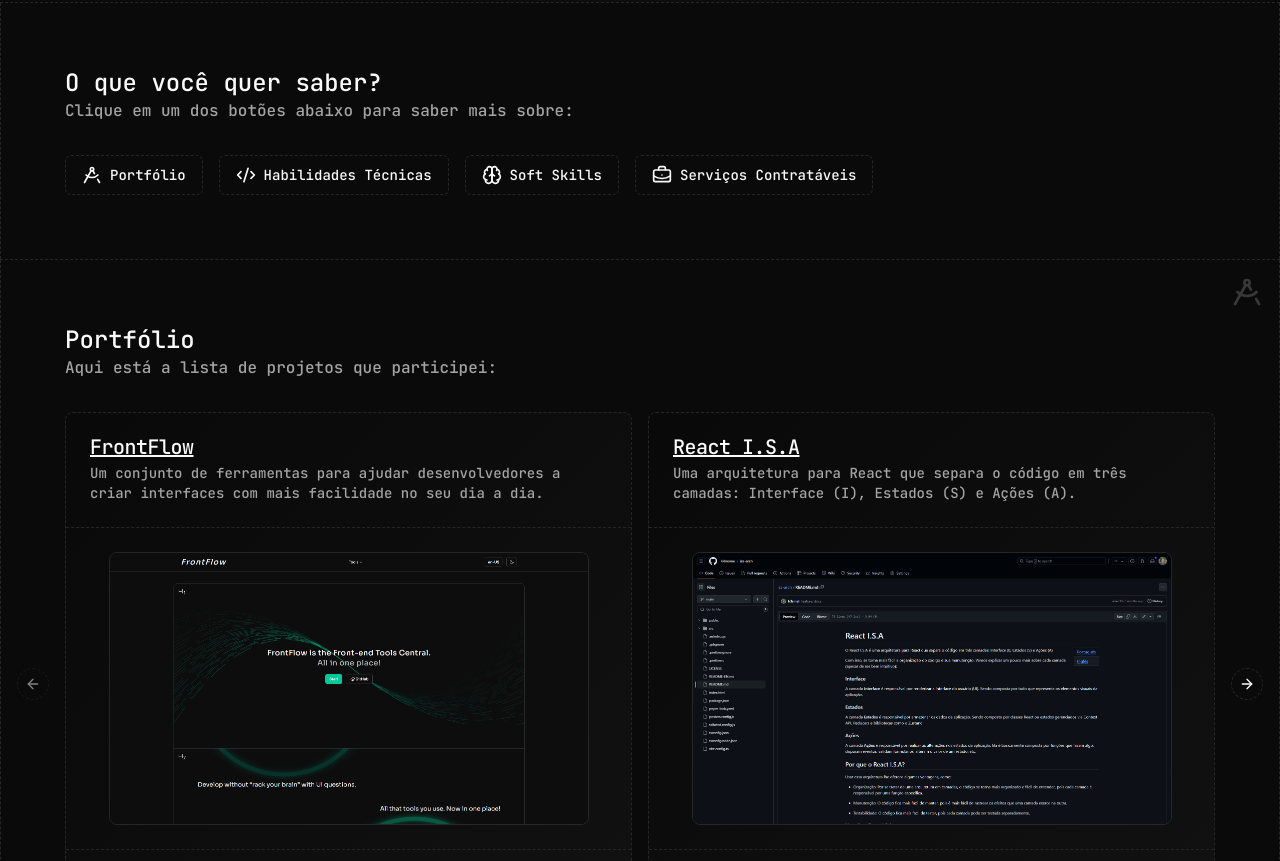
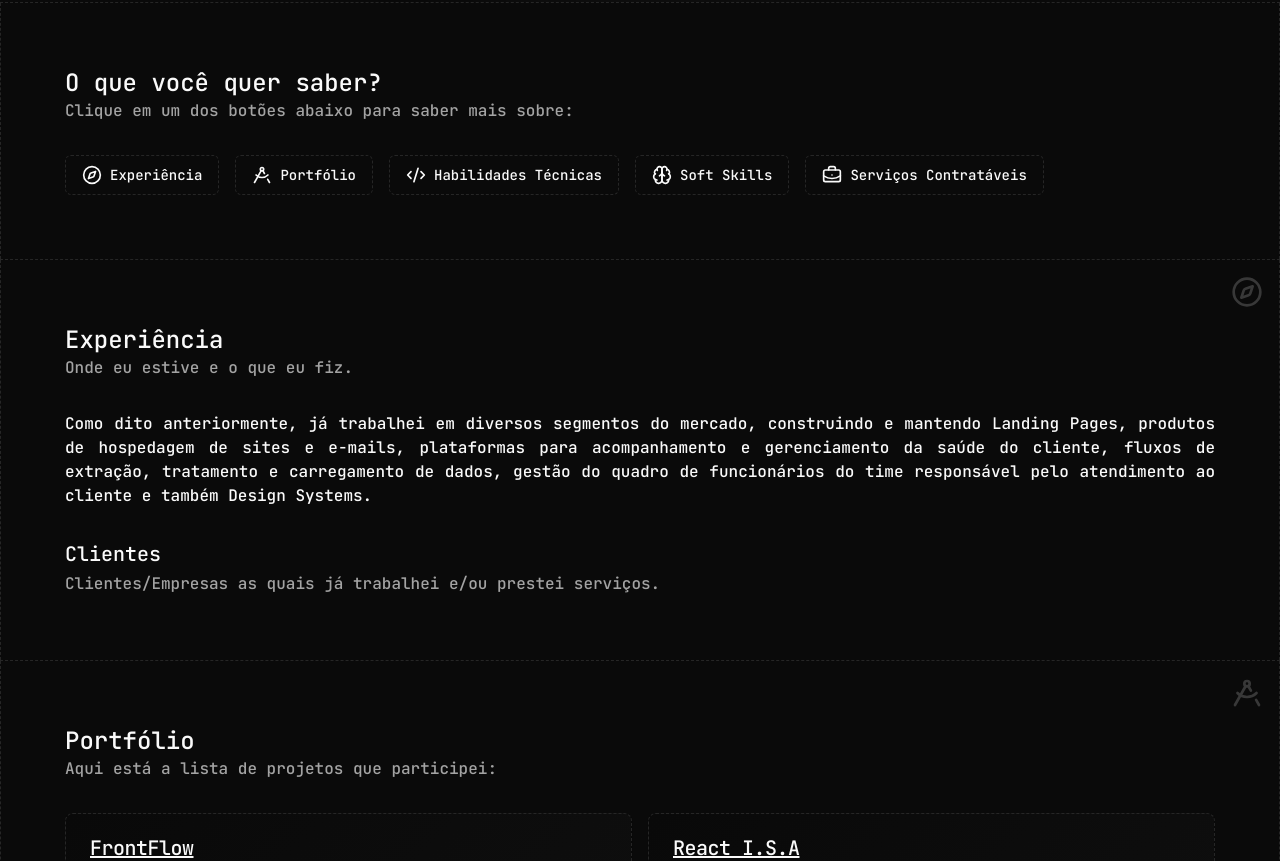
Before and after one commit to h3rmel/portfolio, a Next.js app: page / in a window 1280 px wide. Shown: the part 797-1658 px from the top of the page. Built offline with nearby package versions, Linux system fonts and the light colour scheme.

Commit message:
feat: experience section in progress

```diff
--- a/src/app/page.tsx
+++ b/src/app/page.tsx
@@ -4,7 +4,15 @@
 
 import { useRef } from 'react';
 
-import { AboutMe, ContractableServices, HardSkills, Portfolio, SectionSelector, SoftSkills } from '@/sections';
+import {
+  AboutMe,
+  ContractableServices,
+  Experience,
+  HardSkills,
+  Portfolio,
+  SectionSelector,
+  SoftSkills,
+} from '@/sections';
 import { Footer, Navbar } from '@/ui/components/layout';
 
 // #endregion
@@ -17,6 +25,7 @@ import { Footer, Navbar } from '@/ui/components/layout';
  */
 export default function Page(): JSX.Element {
   // Refs
+  const experienceRef = useRef(null);
   const portfolioRef = useRef(null);
   const hardSkillsRef = useRef(null);
   const softSkillsRef = useRef(null);
@@ -26,6 +35,7 @@ export default function Page(): JSX.Element {
     <>
       <Navbar
         refs={{
+          experienceRef,
           portfolioRef,
           hardSkillsRef,
           softSkillsRef,
@@ -36,12 +46,14 @@ export default function Page(): JSX.Element {
         <AboutMe />
         <SectionSelector
           refs={{
+            experienceRef,
             portfolioRef,
             hardSkillsRef,
             softSkillsRef,
             contractableServicesRef,
           }}
         />
+        <Experience ref={experienceRef} />
         <Portfolio ref={portfolioRef} />
         <HardSkills ref={hardSkillsRef} />
         <SoftSkills ref={softSkillsRef} />
--- a/src/sections/about-me/language.ts
+++ b/src/sections/about-me/language.ts
@@ -5,8 +5,8 @@ export const ABOUT_ME_LANGUAGES: LanguageList = {
   },
   description: {
     'pt-BR':
-      'Desenvolvedor com 3 anos de experiência trabalhando em segmentos como gestão empresarial, hospedagem de sites e e-mails, fluxos de E[T]L e sucesso do cliente. Almejo me tornar especialista para colaborar operacionalmente e taticamente em projetos de grande escala que impactam positivamente a vida das pessoas.',
+      'Desenvolvedor com três anos de experiência trabalhando em segmentos como gestão empresarial, hospedagem de sites e e-mails, fluxos de E[T]L e sucesso do cliente. Almejando me tornar futuramente líder técnico, colaborando operacionalmente e taticamente em projetos que possam facilitar a vida das pessoas.',
     'en-US':
-      "Developer with 3 years of experience working in segments like business management, websites and e-mails hosting, E[T]L flows and customer success. I aim to become a specialist to collaborate operationally and tactically on large-scale projects that positively impact people's lives.",
+      "Developer with three years of experience working in segments such as business management, website and email hosting, E[T]L flows and customer success. Aiming to become a technical leader in the future, collaborating operationally and tactically on projects that can make people's lives easier.",
   },
 };
--- /dev/null
+++ b/src/sections/experience/index.tsx
@@ -0,0 +1,36 @@
+// #region Imports
+
+import { ComponentPropsWithoutRef, forwardRef } from 'react';
+
+import { Compass } from 'lucide-react';
+
+import { useLanguage } from '@/ui/components/language';
+import { Section } from '@/ui/components/layout';
+
+import { EXPERIENCE_LANGUAGES } from './language';
+
+// #endregion
+
+interface ExperienceProps extends ComponentPropsWithoutRef<'section'> {}
+
+export const Experience = forwardRef<HTMLElement, ExperienceProps>(function RenderPortfolio(props, ref): JSX.Element {
+  const { translate } = useLanguage();
+
+  return (
+    <Section {...props} ref={ref}>
+      {/* Content */}
+      <Compass className="absolute right-4 top-4 h-6 w-6 text-muted-foreground opacity-30 duration-300 hover:opacity-100 sm:h-8 sm:w-8" />
+      {/* Header */}
+      <hgroup className="flex flex-col">
+        <h2 className="text-2xl">{translate('experience', EXPERIENCE_LANGUAGES)}</h2>
+        <p className="text-muted-foreground">{translate('experience-desc', EXPERIENCE_LANGUAGES)}</p>
+      </hgroup>
+      <p className="text-justify">{translate('experience-content', EXPERIENCE_LANGUAGES)}</p>
+      {/* Second Header */}
+      <hgroup className="flex flex-col gap-1">
+        <h3 className="text-xl">{translate('clients', EXPERIENCE_LANGUAGES)}</h3>
+        <p className="text-muted-foreground">{translate('clients-desc', EXPERIENCE_LANGUAGES)}</p>
+      </hgroup>
+    </Section>
+  );
+});
--- /dev/null
+++ b/src/sections/experience/language.ts
@@ -0,0 +1,24 @@
+export const EXPERIENCE_LANGUAGES: LanguageList = {
+  experience: {
+    'pt-BR': 'Experiência',
+    'en-US': 'Experience',
+  },
+  'experience-desc': {
+    'pt-BR': 'Onde eu estive e o que eu fiz.',
+    'en-US': "Where I've been and what I've done.",
+  },
+  'experience-content': {
+    'pt-BR':
+      'Como dito anteriormente, já trabalhei em diversos segmentos do mercado, construindo e mantendo Landing Pages, produtos de hospedagem de sites e e-mails, plataformas para acompanhamento e gerenciamento da saúde do cliente, fluxos de extração, tratamento e carregamento de dados, gestão do quadro de funcionários do time responsável pelo atendimento ao cliente e também Design Systems.',
+    'en-US':
+      'As mentioned earlier, I have worked in several market segments, building and maintaining Landing Pages, website and email hosting products, platforms for monitoring and managing customer health, data extraction, treatment and loading flows, management of the team staff responsible for customer service and also Design Systems.',
+  },
+  clients: {
+    'pt-BR': 'Clientes',
+    'en-US': 'Clients',
+  },
+  'clients-desc': {
+    'pt-BR': 'Clientes/Empresas as quais já trabalhei e/ou prestei serviços.',
+    'en-US': 'Clients/Companies I have already worked for and/or provided services.',
+  },
+};
--- a/src/sections/index.ts
+++ b/src/sections/index.ts
@@ -4,3 +4,4 @@ export * from './hard-skills';
 export * from './portfolio';
 export * from './section-selector';
 export * from './soft-skills';
+export * from './experience';
--- a/src/sections/section-selector/index.tsx
+++ b/src/sections/section-selector/index.tsx
@@ -4,7 +4,7 @@
 
 import { RefObject } from 'react';
 
-import { Brain, BriefcaseBusiness, CodeXml, DraftingCompass } from 'lucide-react';
+import { Brain, BriefcaseBusiness, CodeXml, Compass, DraftingCompass } from 'lucide-react';
 
 import { useLanguage } from '@/ui/components/language';
 import { Section } from '@/ui/components/layout';
@@ -23,6 +23,7 @@ import { SECTION_SELECTOR_LANGUAGES } from './language';
  */
 interface SectionSelectorProps {
   refs: {
+    experienceRef: RefObject<HTMLHeadingElement>;
     portfolioRef: RefObject<HTMLHeadingElement>;
     hardSkillsRef: RefObject<HTMLHeadingElement>;
     softSkillsRef: RefObject<HTMLHeadingElement>;
@@ -51,6 +52,10 @@ export function SectionSelector({ refs }: SectionSelectorProps): JSX.Element {
       </hgroup>
       {/* Buttons List */}
       <section className="flex flex-col items-start gap-4 sm:flex-row sm:items-center">
+        <Button variant="outline" className="inline-flex gap-2" onClick={() => handleScroll('ref', refs.experienceRef)}>
+          <Compass className="h-5 w-5" />
+          {translate('experience', SECTION_SELECTOR_LANGUAGES)}
+        </Button>
         <Button variant="outline" className="inline-flex gap-2" onClick={() => handleScroll('ref', refs.portfolioRef)}>
           <DraftingCompass className="h-5 w-5" />
           {translate('portfolio', SECTION_SELECTOR_LANGUAGES)}
--- a/src/sections/section-selector/language.ts
+++ b/src/sections/section-selector/language.ts
@@ -26,4 +26,8 @@ export const SECTION_SELECTOR_LANGUAGES: LanguageList = {
     'pt-BR': 'Portfólio',
     'en-US': 'Portfolio',
   },
+  experience: {
+    'pt-BR': 'Experiência',
+    'en-US': 'Experience',
+  },
 };
--- a/src/ui/components/layout/modules/navbar.lng.ts
+++ b/src/ui/components/layout/modules/navbar.lng.ts
@@ -22,6 +22,10 @@ export const NAVBAR_LANGUAGES: LanguageList = {
     'pt-BR': 'Portfólio',
     'en-US': 'Portfolio',
   },
+  experience: {
+    'pt-BR': 'Experiência',
+    'en-US': 'Experience',
+  },
   contact: {
     'pt-BR': 'Contato',
     'en-US': 'Contact',
--- a/src/ui/components/layout/modules/navbar.tsx
+++ b/src/ui/components/layout/modules/navbar.tsx
@@ -31,6 +31,7 @@ import { NAVBAR_LANGUAGES } from './navbar.lng';
  */
 interface NavbarProps {
   refs: {
+    experienceRef: RefObject<HTMLHeadingElement>;
     portfolioRef: RefObject<HTMLHeadingElement>;
     hardSkillsRef: RefObject<HTMLHeadingElement>;
     softSkillsRef: RefObject<HTMLHeadingElement>;
@@ -66,6 +67,9 @@ export function Navbar({ refs }: NavbarProps): JSX.Element {
               </Button>
             </DropdownMenuTrigger>
             <DropdownMenuContent className="z-[999]">
+              <DropdownMenuItem onClick={() => handleScroll('ref', refs.experienceRef)}>
+                {translate('experience', NAVBAR_LANGUAGES)}
+              </DropdownMenuItem>
               <DropdownMenuItem onClick={() => handleScroll('ref', refs.portfolioRef)}>
                 {translate('portfolio', NAVBAR_LANGUAGES)}
               </DropdownMenuItem>
```
Also changed, not shown: src/sections/experience/data.ts (added).
